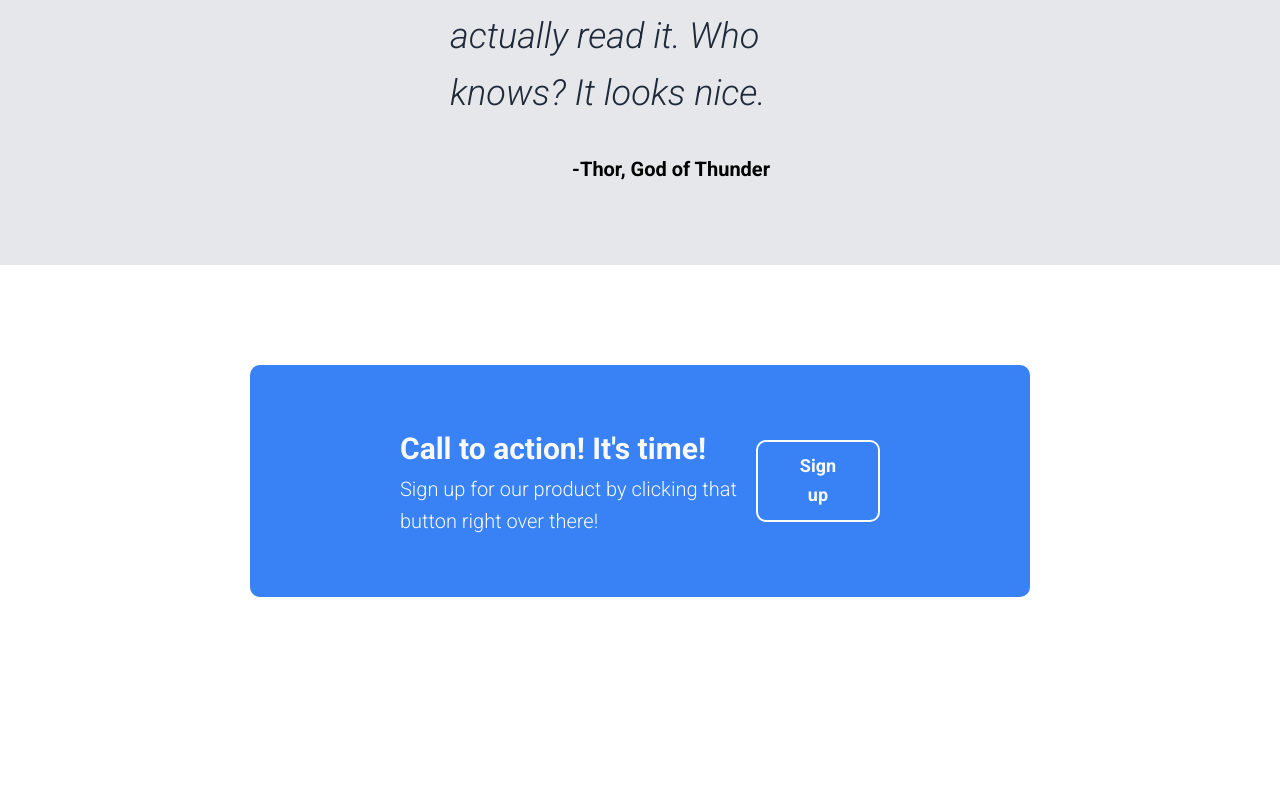
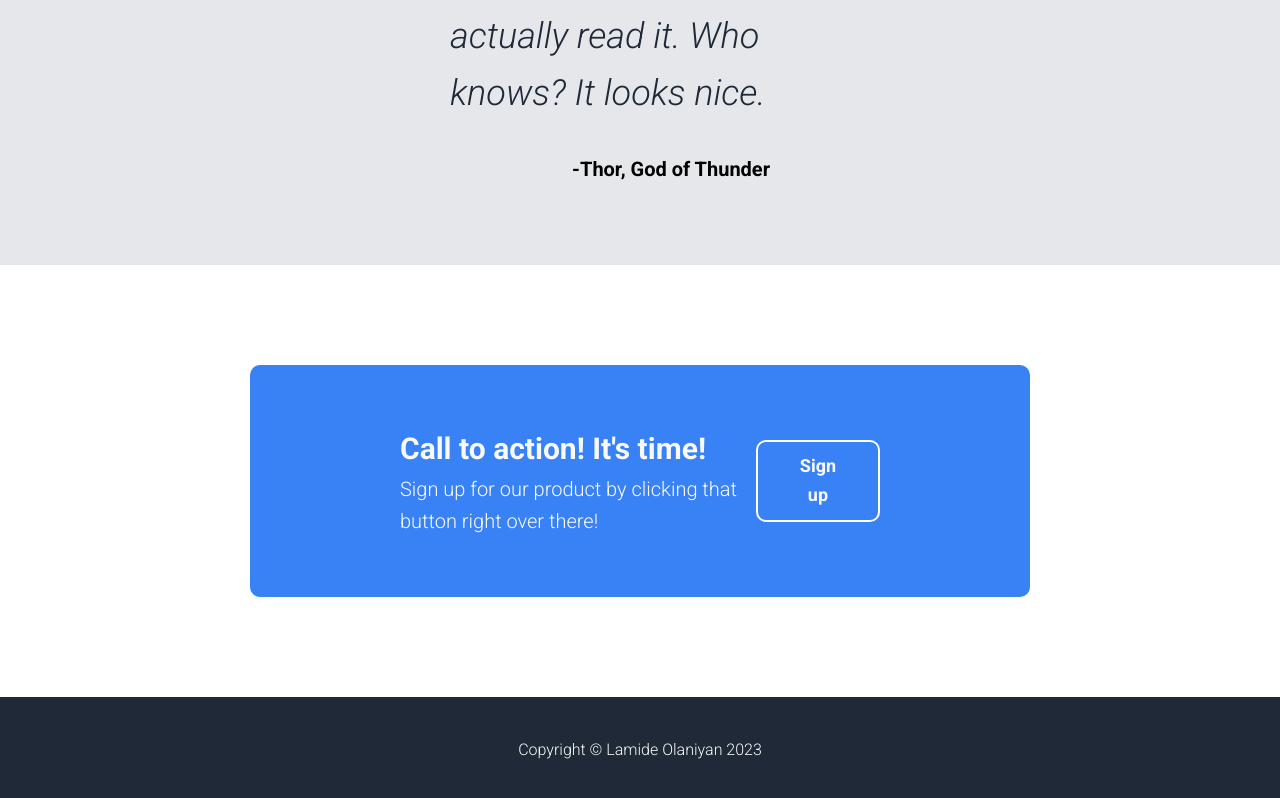
Before and after one commit to lamideolaniyan/TOP-landingpage, a plain HTML site: page index.html in a window 1280 px wide. Shown: the part 1800-2598 px from the top of the page. Before the commit the page ends 2497 px from the top, so only its background shows below. Drawn offline with Linux system fonts and the light colour scheme.

Commit message:
designed the footer and completed the project design. Next phase will be uploading content

```diff
--- a/index.html
+++ b/index.html
@@ -94,6 +94,8 @@
 				<a href="#" class="cta__button">Sign up</a>
 			</section>
 		</main>
-		<footer class="footer"></footer>
+		<footer class="footer">
+			<span class="footer__text">Copyright &copy Lamide Olaniyan 2023</span>
+		</footer>
 	</body>
 </html>
--- a/style.css
+++ b/style.css
@@ -179,9 +179,6 @@ body {
 	align-items: center;
 }
 
-.cta__textbox {
-}
-
 .cta__header {
 	font-size: 3rem;
 }
@@ -206,3 +203,15 @@ body {
 	text-align: center;
 	border: 2px solid #fff;
 }
+
+.footer {
+	background-color: #1f2937;
+	color: #f9faf8;
+	padding: 4rem;
+	display: flex;
+	justify-content: center;
+	align-items: center;
+}
+
+.footer__text {
+}
```
